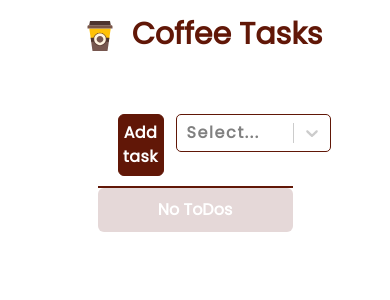
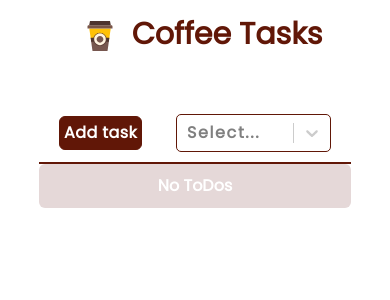
Before and after one commit to SauveJeanLuc/coffee-tasks, a React (Vite) app: page / in a window 390 px wide. Shown: the top 300 px of the page. Built offline with nearby package versions, Linux system fonts and the light colour scheme.

Commit message:
Responsiveness corrected

```diff
--- a/src/App.jsx
+++ b/src/App.jsx
@@ -6,7 +6,7 @@ function App() {
   return (
     <>
       <Header />
-      <div className="w-1/2 flex flex-col m-auto mt-12 bg-white rounded-md">
+      <div className="w-[80%] flex flex-col m-auto mt-12 bg-white rounded-md md:w-[60%] lg:w-1/2">
         <ToDoContainer />
       </div>
     </>
--- a/src/components/Nav.jsx
+++ b/src/components/Nav.jsx
@@ -1,14 +1,14 @@
-import React, { useState } from "react";
-import Button from "./atomic/Button";
-import SelectButton from "./atomic/SelectButton";
-import PopUp from "./PopUp";
-import propTypes from "prop-types";
+import React, { useState } from 'react'
+import Button from './atomic/Button'
+import SelectButton from './atomic/SelectButton'
+import PopUp from './PopUp'
+import propTypes from 'prop-types'
 export default function Nav({ setTodos }) {
-  const [popUpvisible, setPopUpvisible] = useState(false);
+  const [popUpvisible, setPopUpvisible] = useState(false)
 
   const handlePopUpOpen = () => {
-    setPopUpvisible(true);
-  };
+    setPopUpvisible(true)
+  }
 
   return (
     <div className="flex justify-between px-5 py-2.5 border-b-2 border-coffeeDark">
@@ -17,16 +17,18 @@ export default function Nav({ setTodos }) {
         trigger={setPopUpvisible}
         setTodos={setTodos}
       />
-      <Button
-        clickHandler={handlePopUpOpen}
-        className="mr-3 text-[13px] lg:text-[18px]"
-        title={"Add task"}
-      />
-      <SelectButton width={"155px"} className="sm:w-10/12" />
+      <div className='w-[100%] flex justify-between align-middle'>
+        <Button
+          clickHandler={handlePopUpOpen}
+          className="mt-[2px] mr-3 text-[10px] lg:text-[18px]"
+          title={'Add task'}
+        />
+        <SelectButton width={'155px'} className="sm:w-10/12" />
+      </div>
     </div>
-  );
+  )
 }
 
 Nav.propTypes = {
   setTodos: propTypes.func.isRequired,
-};
+}
--- a/src/components/atomic/Button.jsx
+++ b/src/components/atomic/Button.jsx
@@ -6,7 +6,7 @@ export default function Button({ className, title, isColorFlipped, clickHandler
     <div>
       <button
         onClick={clickHandler}
-        className={` ${className} cursor-pointer px-[4.6px] py-1.5 border font-poppins  border-coffeeDark rounded-md text-base font-semibold tracking-wide ${
+        className={` ${className} cursor-pointer px-[4px] py-1 border font-poppins  border-coffeeDark rounded-md text-base font-semibold tracking-wide ${
           isColorFlipped
             ? `bg-white text-coffeeDark`
             : `bg-coffeeDark text-white`
```
